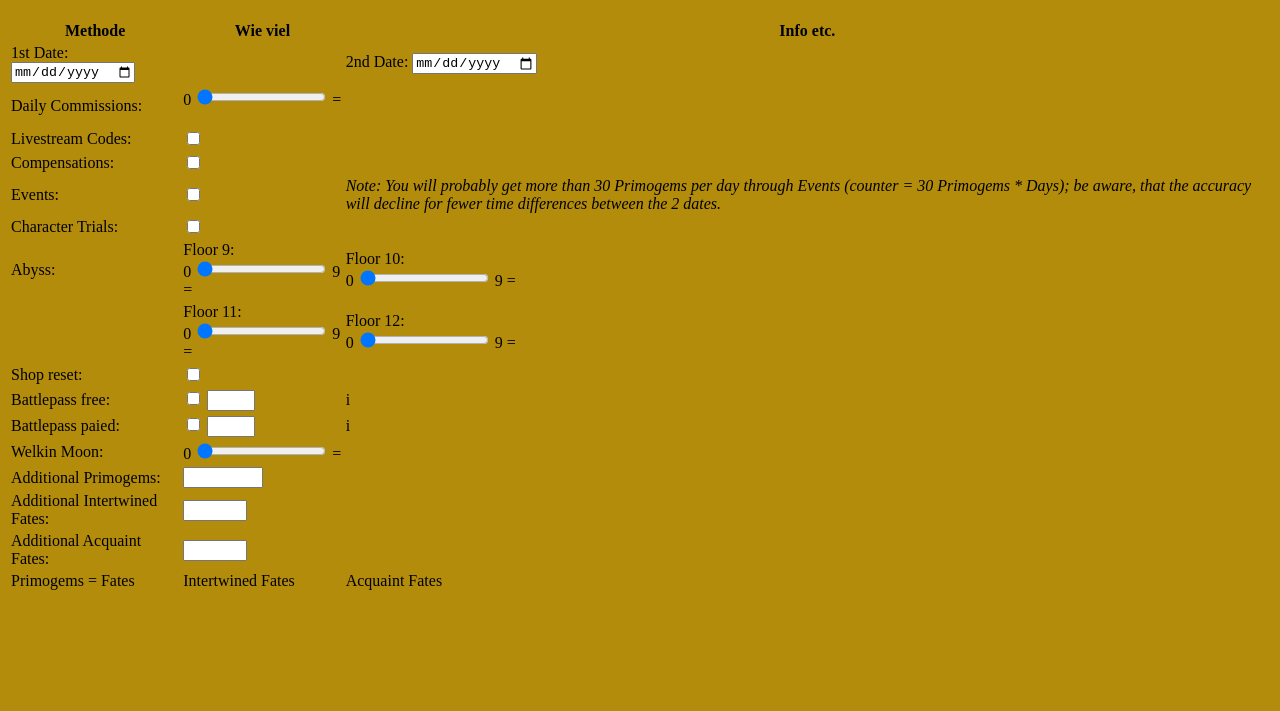
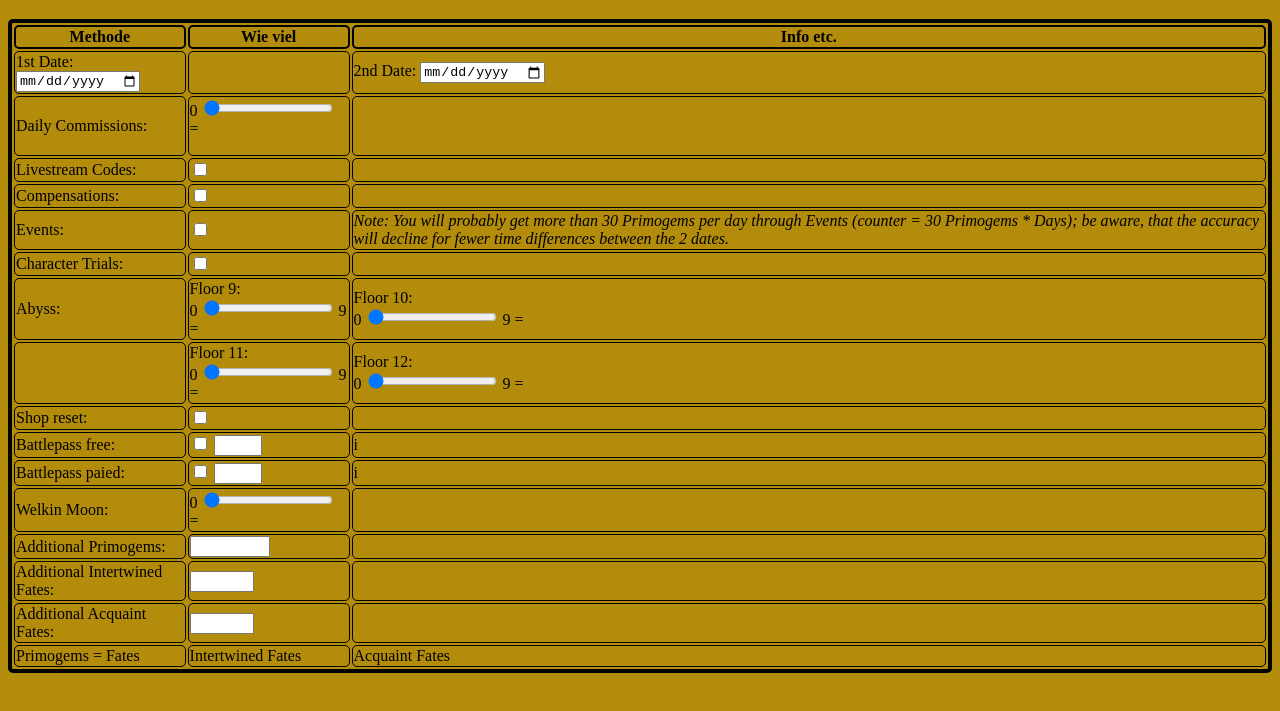
Before and after one commit to M1hil/GenshinCalculator, a plain HTML site: page index.html in a window 1280 px wide. Shown: the part 61-772 px from the top of the page. Drawn offline with Linux system fonts and the light colour scheme.

Commit message:
min changes to css like border etc.

```diff
--- a/styles.css
+++ b/styles.css
@@ -9,3 +9,18 @@ body {
 .unhide {
     display: block;
 }
+
+table {
+    border: 4px solid black;
+    border-radius: 5px;
+}
+
+th {
+    border: 2px solid black;
+    border-radius: 5px;
+}
+
+td {
+    border: 1px solid black;
+    border-radius: 5px;
+}
```
